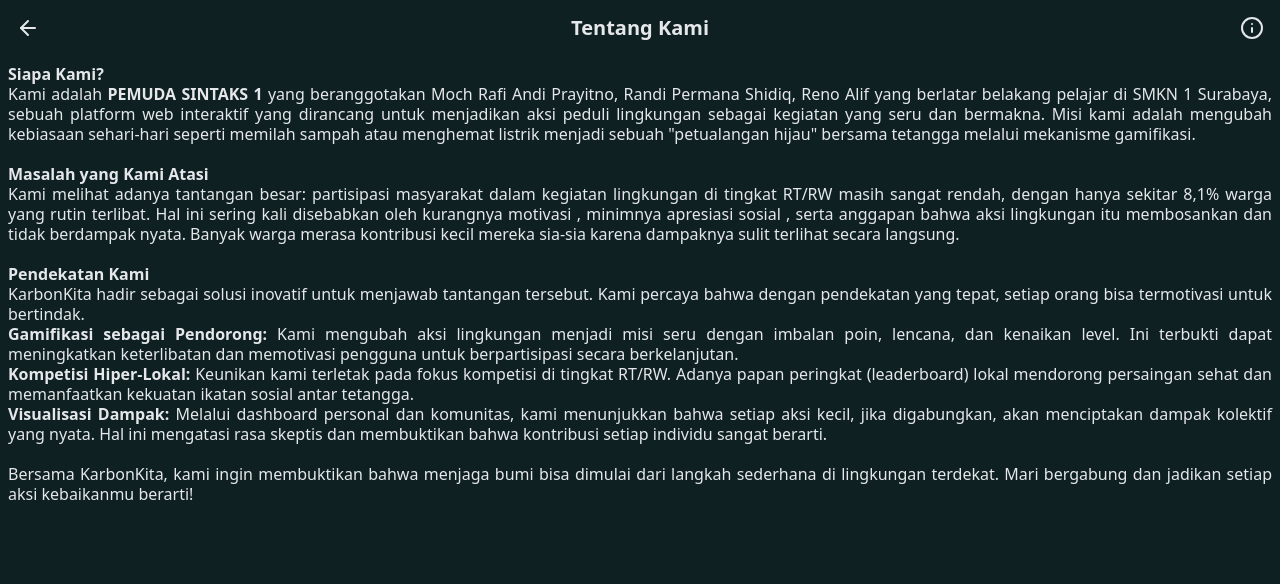
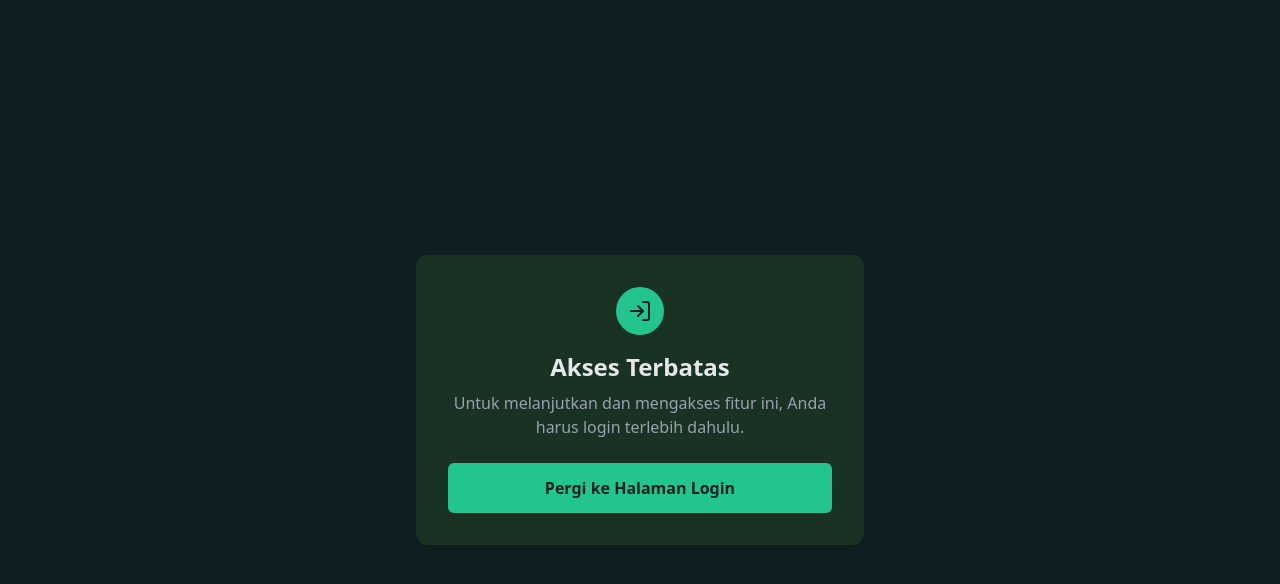
Before and after one commit to Randi-95/KabonKita, a React (Vite) app: page /tentangkami in a window 1280 px wide. Shown: the top 584 px of the page. Built offline with nearby package versions, Linux system fonts and the light colour scheme; a web font is replaced by a local one.

Commit message:
revisi tentang kami

```diff
--- a/src/pages/tentangkami.jsx
+++ b/src/pages/tentangkami.jsx
@@ -1,38 +1,104 @@
-import { ArrowLeft } from "lucide-react";
-import { Info } from "react-feather";
+import { ArrowLeft, Info } from "lucide-react";
 import { Link } from "react-router-dom";
+import { useAuth } from "../hooks/useAuth";
+import AlertLogin from "../component/alertLogin";
 
-function PageTentangKami () {
-    return(
-        <div className=" px-2 pt-2 ">
+function PageTentangKami() {
+  const { session } = useAuth();
+
+  if (!session) {
+    return (
+      <div className="w-full h-screen justify-center items-center">
+        <AlertLogin />
+      </div>
+    );
+  }
+  return (
+    <div className="px-6 md:px-9 py-4 bg-background min-h-screen">
       <div className="flex justify-between items-center">
-                <Link to="/profile" className="p-2 rounded-full transition-colors hover:bg-white/10">
-                    <ArrowLeft className="text-gray-200"/>
+        <Link
+          to="/profile"
+          className="p-2 rounded-full transition-colors hover:bg-white/10"
+        >
+          <ArrowLeft className="text-gray-200" />
         </Link>
         <h1 className="text-gray-200 text-xl font-semibold">Tentang Kami</h1>
         <div className="p-2">
-                    <Info className="text-gray-200"/>
+          <Info className="text-gray-200" />
         </div>
       </div>
-            <div className="text-gray-200 text-justify pb-2 leading-5 mt-4">
-                <p><strong>Siapa Kami?</strong></p>
-                <p>Kami adalah <strong>PEMUDA SINTAKS 1</strong> yang beranggotakan Moch Rafi Andi Prayitno, Randi Permana Shidiq, Reno Alif yang berlatar belakang pelajar di SMKN 1 Surabaya, sebuah platform web interaktif yang dirancang untuk menjadikan aksi peduli lingkungan sebagai kegiatan yang seru dan bermakna. Misi kami adalah mengubah kebiasaan sehari-hari seperti memilah sampah atau menghemat listrik menjadi sebuah "petualangan hijau" bersama tetangga melalui mekanisme gamifikasi.</p>
-                <br />
-                <p><strong>Masalah yang Kami Atasi</strong></p>
-                <p>Kami melihat adanya tantangan besar: partisipasi masyarakat dalam kegiatan lingkungan di tingkat RT/RW masih sangat rendah, dengan hanya sekitar 8,1% warga yang rutin terlibat. Hal ini sering kali disebabkan oleh kurangnya motivasi , minimnya apresiasi sosial , serta anggapan bahwa aksi lingkungan itu membosankan dan tidak berdampak nyata. Banyak warga merasa kontribusi kecil mereka sia-sia karena dampaknya sulit terlihat secara langsung.</p>
-                <br />
-                <p><strong>Pendekatan Kami</strong></p>
-                <p>KarbonKita hadir sebagai solusi inovatif untuk menjawab tantangan tersebut. Kami percaya bahwa dengan pendekatan yang tepat, setiap orang bisa termotivasi untuk bertindak.</p>
-                <ul>
-                    <li><strong>Gamifikasi sebagai Pendorong:</strong> Kami mengubah aksi lingkungan menjadi misi seru dengan imbalan poin, lencana, dan kenaikan level. Ini terbukti dapat meningkatkan keterlibatan dan memotivasi pengguna untuk berpartisipasi secara berkelanjutan.</li>
-                    <li><strong>Kompetisi Hiper-Lokal:</strong> Keunikan kami terletak pada fokus kompetisi di tingkat RT/RW. Adanya papan peringkat (leaderboard) lokal mendorong persaingan sehat dan memanfaatkan kekuatan ikatan sosial antar tetangga.</li>
-                    <li><strong>Visualisasi Dampak:</strong> Melalui dashboard personal dan komunitas, kami menunjukkan bahwa setiap aksi kecil, jika digabungkan, akan menciptakan dampak kolektif yang nyata. Hal ini mengatasi rasa skeptis dan membuktikan bahwa kontribusi setiap individu sangat berarti.</li>
+
+      <div className="text-gray-300 text-justify leading-relaxed mt-6 max-w-3xl mx-auto pb-20">
+        <h2 className="text-2xl font-bold text-primary mb-3 mt-6">
+          Siapa Kami?
+        </h2>
+        <p className="mb-4">
+          Kami adalah{" "}
+          <strong className="text-white font-bold">PEMUDA SINTAKS 1</strong>{" "}
+          yang beranggotakan Moch Rafi Andi Prayitno, Randi Permana Shidiq, dan
+          Reno Alif yang berlatar belakang pelajar di SMKN 1 Surabaya. kami merupakan tim dibalik KabonKita,
+          KarbonKita adalah sebuah platform web interaktif yang dirancang untuk
+          menjadikan aksi peduli lingkungan sebagai kegiatan yang seru dan
+          bermakna. Misi kami adalah mengubah kebiasaan sehari-hari seperti
+          memilah sampah atau menghemat listrik menjadi sebuah "petualangan
+          hijau" bersama tetangga melalui mekanisme gamifikasi.
+        </p>
+
+        <h2 className="text-2xl font-bold text-primary mb-3 mt-8">
+          Masalah yang Kami Atasi
+        </h2>
+        <p>
+          Kami melihat adanya tantangan besar: partisipasi masyarakat dalam
+          kegiatan lingkungan di tingkat RT/RW masih sangat rendah, dengan hanya
+          sekitar 8,1% warga yang rutin terlibat. Hal ini sering kali disebabkan
+          oleh kurangnya motivasi, minimnya apresiasi sosial, serta anggapan
+          bahwa aksi lingkungan itu membosankan dan tidak berdampak nyata.
+          Banyak warga merasa kontribusi kecil mereka sia-sia karena dampaknya
+          sulit terlihat secara langsung.
+        </p>
+
+        <h2 className="text-2xl font-bold text-primary mb-3 mt-8">
+          Pendekatan Kami
+        </h2>
+        <p className="mb-4">
+          KarbonKita hadir sebagai solusi inovatif untuk menjawab tantangan
+          tersebut. Kami percaya bahwa dengan pendekatan yang tepat, setiap
+          orang bisa termotivasi untuk bertindak.
+        </p>
+
+        <ul className="list-disc list-inside space-y-3 pl-2">
+          <li>
+            <strong className="text-white">
+              Gamifikasi sebagai Pendorong:
+            </strong>{" "}
+            Kami mengubah aksi lingkungan menjadi misi seru dengan imbalan poin,
+            lencana, dan kenaikan level. Ini terbukti dapat meningkatkan
+            keterlibatan dan memotivasi pengguna untuk berpartisipasi secara
+            berkelanjutan.
+          </li>
+          <li>
+            <strong className="text-white">Kompetisi Hiper-Lokal:</strong>{" "}
+            Keunikan kami terletak pada fokus kompetisi di tingkat RT/RW. Adanya
+            papan peringkat (leaderboard) lokal mendorong persaingan sehat dan
+            memanfaatkan kekuatan ikatan sosial antar tetangga.
+          </li>
+          <li>
+            <strong className="text-white">Visualisasi Dampak:</strong> Melalui
+            dashboard personal dan komunitas, kami menunjukkan bahwa setiap aksi
+            kecil, jika digabungkan, akan menciptakan dampak kolektif yang
+            nyata. Hal ini mengatasi rasa skeptis dan membuktikan bahwa
+            kontribusi setiap individu sangat berarti.
+          </li>
         </ul>
-                <br />
-                <p>Bersama KarbonKita, kami ingin membuktikan bahwa menjaga bumi bisa dimulai dari langkah sederhana di lingkungan terdekat. Mari bergabung dan jadikan setiap aksi kebaikanmu berarti!</p>
+
+        <p className="mt-8">
+          Bersama KarbonKita, kami ingin membuktikan bahwa menjaga bumi bisa
+          dimulai dari langkah sederhana di lingkungan terdekat. Mari bergabung
+          dan jadikan setiap aksi kebaikanmu berarti!
+        </p>
       </div>
     </div>
-    )
+  );
 }
 
 export default PageTentangKami;
```
Lines whose indentation alone changed are shown as unchanged.
